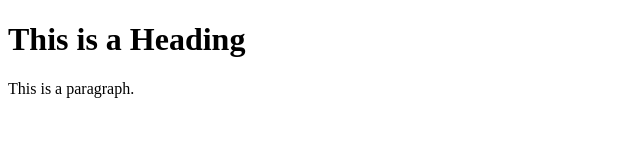
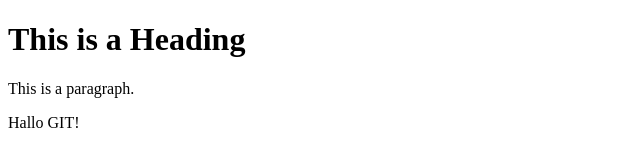
Before and after one commit to JeremyMarugan/major-ma-jm, a plain HTML site: page index.html in a window 1280 px wide. Shown: the full height of the page, 0-640 px from the left. Drawn offline with Linux system fonts and the light colour scheme.

Commit message:
Added welcome phrase

```diff
--- a/index.html
+++ b/index.html
@@ -6,6 +6,6 @@
 <body>
 <h1>This is a Heading</h1>
 <p>This is a paragraph.</p>
-
+Hallo GIT!
 </body>
 </html>
```
